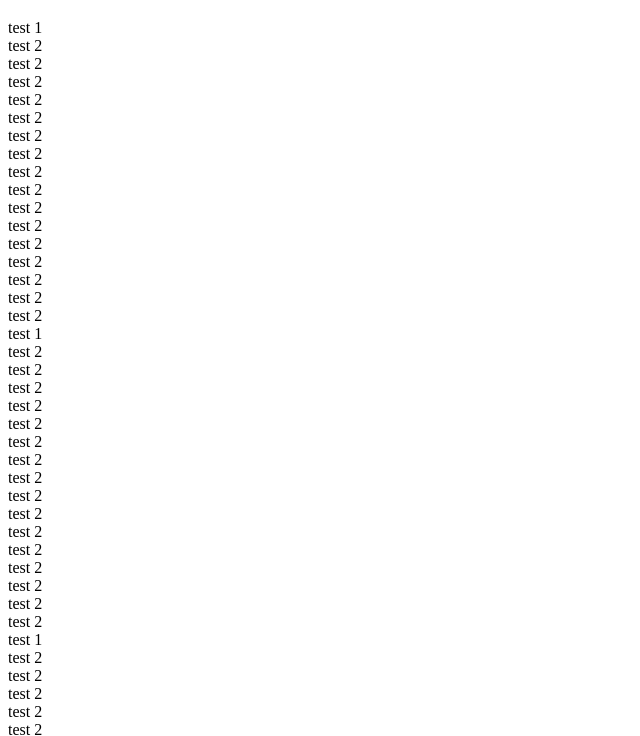
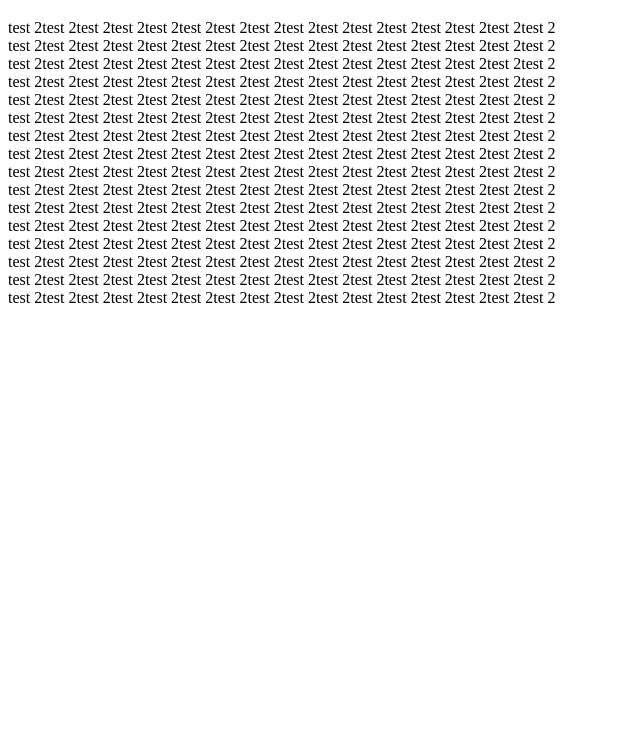
Before and after one commit to The-silver-ghost/etch-a-sketch-odin, a plain HTML site: page src/index.html in a window 1280 px wide. Shown: the part 61-797 px from the top of the page, without its empty margins (0-640 px from the left). Drawn offline with Linux system fonts and the light colour scheme.

Commit message:
made basic structure for grid

```diff
--- a/src/index.html
+++ b/src/index.html
@@ -4,6 +4,7 @@
 		<meta en='UTF-8'>
 		<title>Etch-A-Sketch</title>
 		<script src='./js/main.js' defer></script>
+		<link rel="stylesheet" href='./style/style.css'>
 	</head>
 	<body>
 		<h1>Etch-A-Sketch</h1>
--- a/src/js/main.js
+++ b/src/js/main.js
@@ -1,8 +1,10 @@
 const container = document.querySelector("div");
 const grid = document.createElement("div");
 const row = document.createElement("div");
-row.textContent = "test 1";
 grid.textContent = "test 2";
+
+row.className = "row";
+console.log(row);
 
 for (let i = 0;i < 16;i++){
 	row.appendChild(grid.cloneNode(true));
--- /dev/null
+++ b/src/style/style.css
@@ -0,0 +1,3 @@
+.row {
+	display:flex;
+}
```
